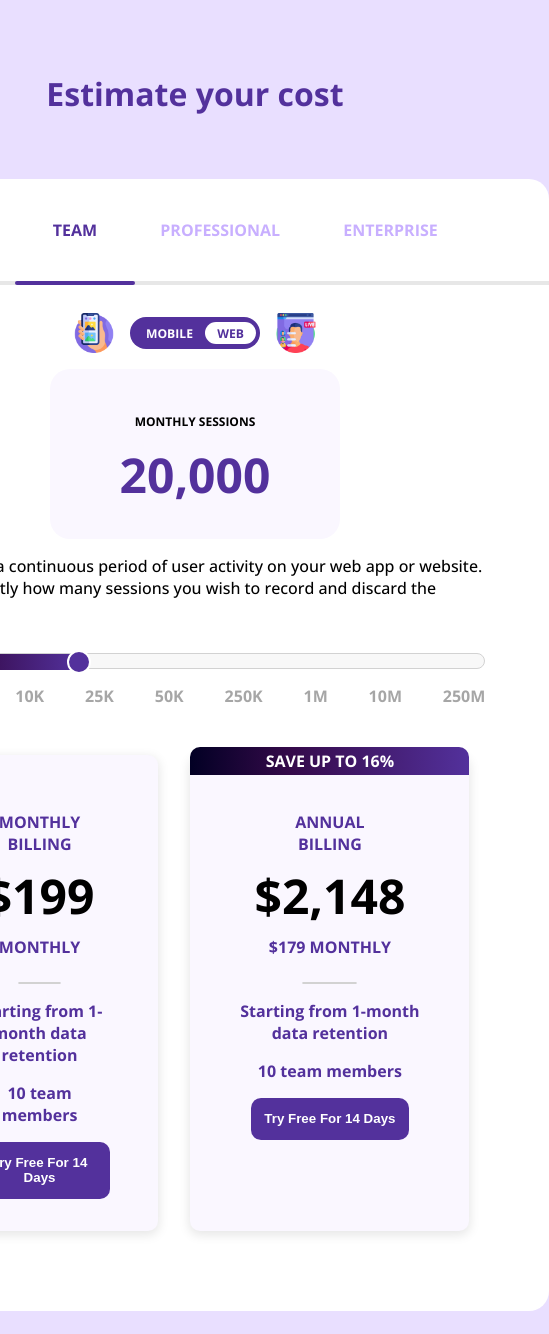
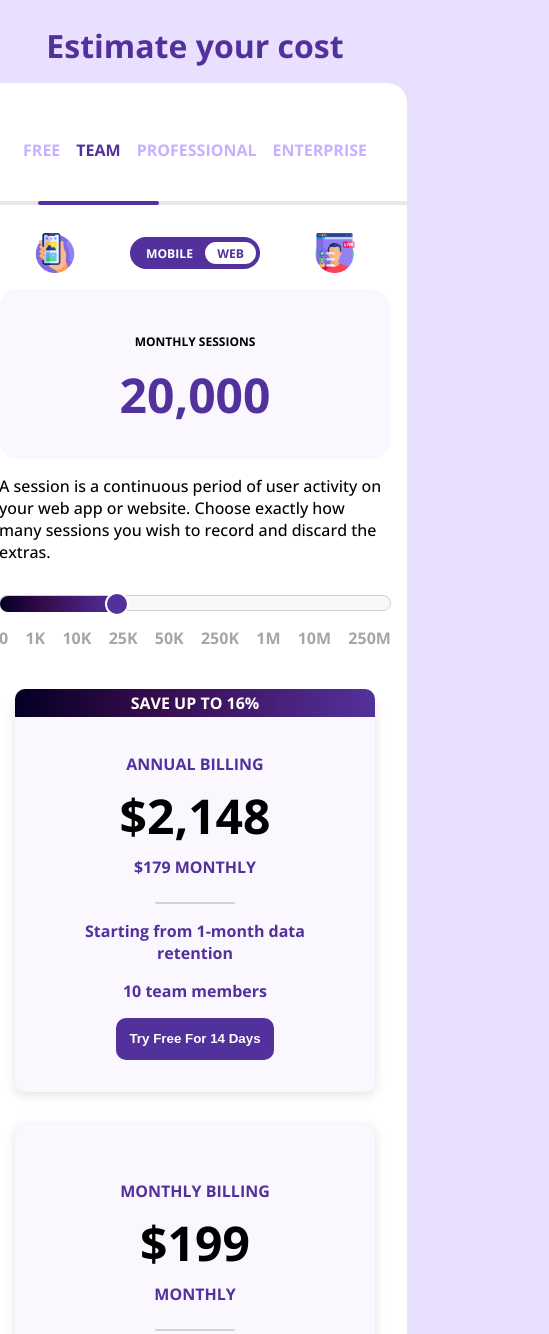
Before and after one commit to michall1900/cost-estimator-project-, a plain HTML site: page index.html in a window 390 px wide. Shown: the top 1334 px of the page, 549 px wide, since content can reach past the window. Drawn offline with nearby package versions, Linux system fonts and the light colour scheme.

Commit message:
Add some media queries.

```diff
--- a/index.css
+++ b/index.css
@@ -195,6 +195,7 @@
   width: 100%;
   margin: 2em auto 0 auto;
   display: flex;
+
 }
 
 .card-wrapper .card{
@@ -263,3 +264,40 @@
   border-radius: 2px;
   margin: 0 auto;
 }
+
+@media only screen and (max-width: 750px) {
+  .card{
+    width: 100%;
+  }
+  .card-wrapper{
+    flex-wrap: wrap-reverse;
+  }
+
+  .sessions{
+    width: 80%;
+  }
+
+}
+
+@media only screen and (max-width: 600px) {
+  body{
+    padding: 1em;
+  }
+  .content{
+    padding: 1em;
+  }
+
+  .sessions{
+    width: 100%;
+  }
+
+  header h1{
+    margin: 0 0 1rem 0;
+  }
+
+  .type-toggle{
+    width: 100%;
+    justify-content: space-around;
+    align-items: center;
+  }
+}
```
